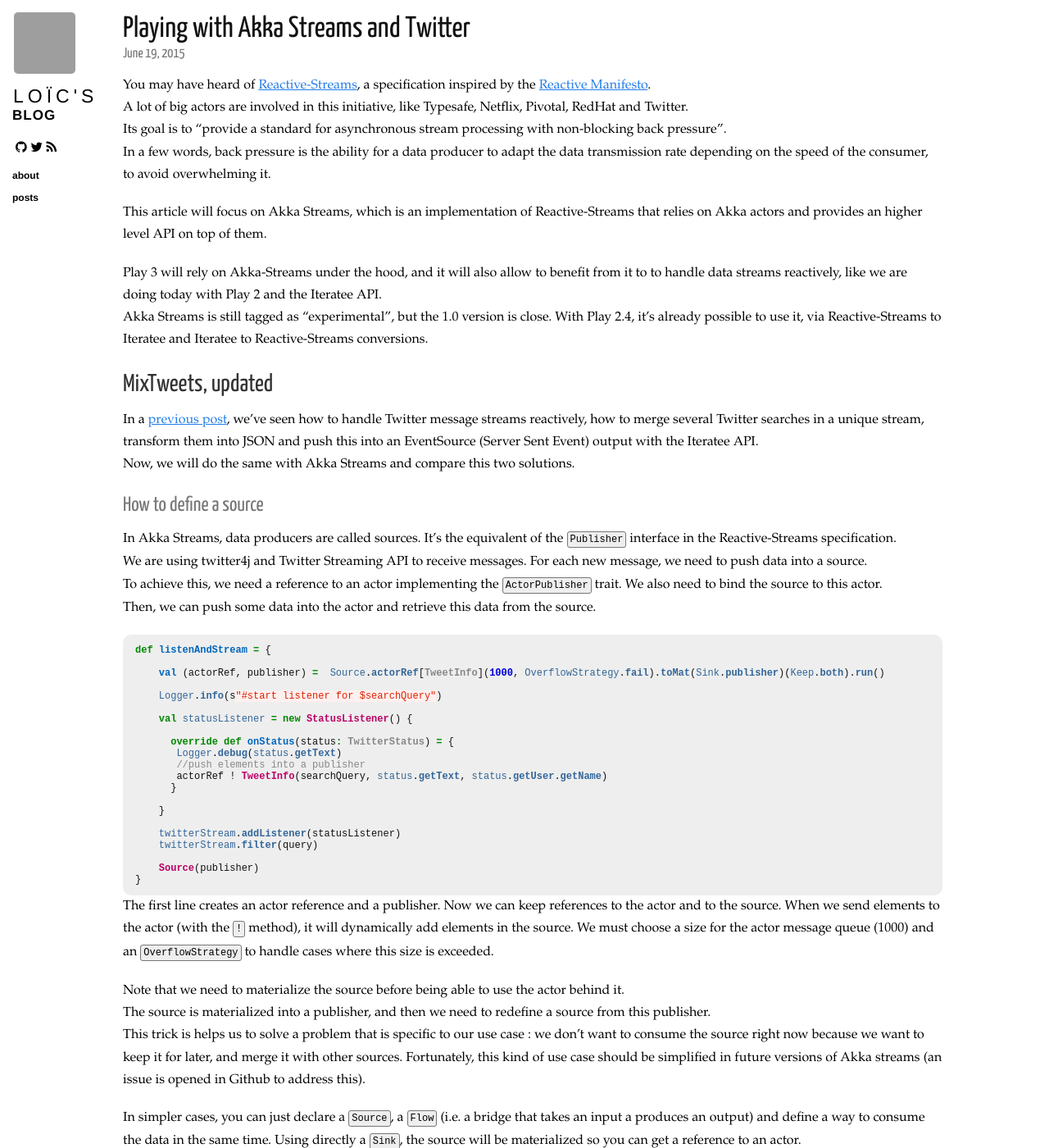
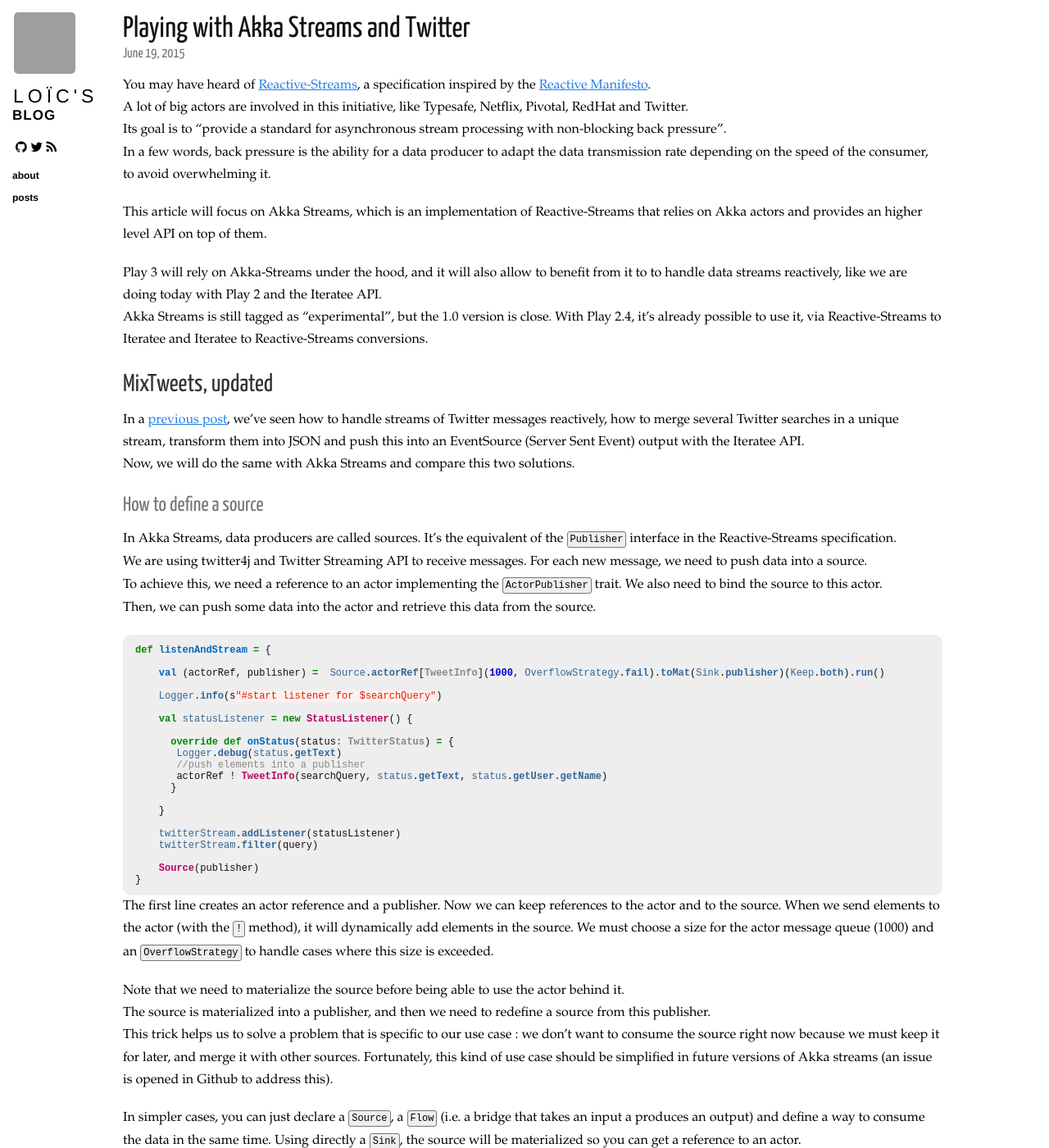
Before and after one commit to loicdescotte/loicdescotte.github.io, a Jekyll site: the page built from _posts/2015-06-19-play-akka-streams-twitter.md, in a window 1280 px wide and 1400 px high. Shown: the whole window at 82% size. Built offline with Jekyll 4.4.1, drawn with Linux system fonts in a browser that asks for light colours; nearby versions of some CDN libraries; Markdown is read by kramdown in place of the engine named in the settings; comment, search, counter and statistics services are not loaded; grey boxes are pictures that could not be loaded.

Commit message:
Update 2015-06-19-play-akka-streams-twitter.md

```diff
--- a/_posts/2015-06-19-play-akka-streams-twitter.md
+++ b/_posts/2015-06-19-play-akka-streams-twitter.md
@@ -20,7 +20,7 @@ Akka Streams is still tagged as "experimental", but the 1.0 version is close. Wi
 
 ## MixTweets, updated
 
-In a [previous post](http://loicdescotte.github.io/posts/mixtweets/), we've seen how to handle Twitter message streams reactively, how to merge several Twitter searches in a unique stream, transform them into JSON and push this into an EventSource (Server Sent Event) output with the Iteratee API.
+In a [previous post](http://loicdescotte.github.io/posts/mixtweets/), we've seen how to handle streams of Twitter messages reactively, how to merge several Twitter searches in a unique stream, transform them into JSON and push this into an EventSource (Server Sent Event) output with the Iteratee API.
 Now, we will do the same with Akka Streams and compare this two solutions.
 
 ### How to define a source
@@ -59,7 +59,7 @@ The first line creates an actor reference and a publisher. Now we can keep refer
 
 Note that we need to materialize the source before being able to use the actor behind it.
 The source is materialized into a publisher, and then we need to redefine a source from this publisher.
-This trick is helps us to solve a problem that is specific to our use case : we don't want to consume the source right now because we want to keep it for later, and merge it with other sources. Fortunately, this kind of use case should be simplified in future versions of Akka streams (an issue is opened in Github to address this).
+This trick helps us to solve a problem that is specific to our use case : we don't want to consume the source right now because we must keep it for later, and merge it with other sources. Fortunately, this kind of use case should be simplified in future versions of Akka streams (an issue is opened in Github to address this).
 
 In simpler cases, you can just declare a `Source`, a `Flow` (i.e. a bridge that takes an input a produces an output) and define a way to consume the data in the same time. Using directly a `Sink`, the source will be materialized so you can get a reference to an actor.
 
```
